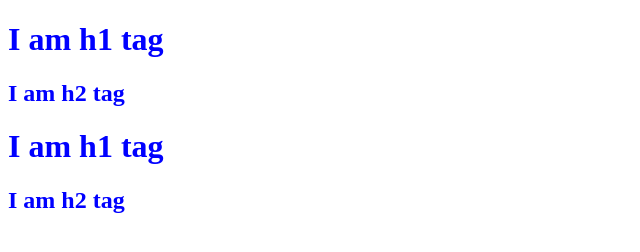
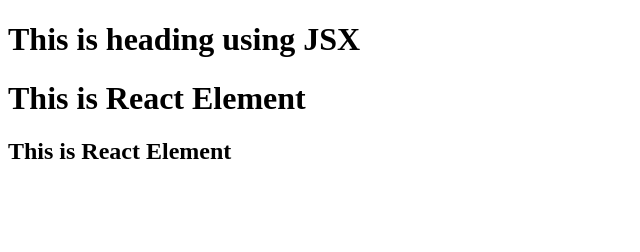
Before and after one commit to GauravGuptaiOS/React, a React app: page / in a window 1280 px wide. Shown: the whole page, without its empty margins (0-640 px from the left). Built offline with nearby package versions, Linux system fonts and the light colour scheme.

Commit message:
Episode 03

```diff
--- a/App.js
+++ b/App.js
@@ -1,18 +1,44 @@
 import React from "react"
 import ReactDOM from "react-dom/client"
 
-const heading = React.createElement("div", {
-    id : "heading"
-}, [React.createElement("div",{id : "child1", key : "child1"},
-     [React.createElement("h1",{key : "h1"},"I am h1 tag"),
-      React.createElement("h2",{key : "h2"},"I am h2 tag")
-    ]),
-    React.createElement("div",{id : "child2", key : "child2" },
-     [React.createElement("h1",{key : "h3"},"I am h1 tag"),
-      React.createElement("h2",{key : "h4"},"I am h2 tag")
-    ])
-]
+//ReactElement => JS Object => JS object into a real DOM element
+const heading = React.createElement("h1", {id : "heading"}, "This is React")
+const root = ReactDOM.createRoot(document.getElementById("root"))
+//root.render(heading)
+
+// JSX => ReactElement => JS Object => HTML Element(render)
+
+// React Element
+const jsxHeading = (
+<h1> This is heading using JSX </h1>
 )
-const root = ReactDOM.createRoot(document.getElementById("root"))
 
-root.render(heading)
+
+//Functional Component : A JS function that return some piece of JSX or react element is called functional component
+const HeadingComponent = () => <h1> This is react element using functional component</h1>
+
+const HeadingComponent2 = () => {
+  return <h1> Heading component with return  </h1>
+}
+
+const HeadingComponent3 = () => (
+  <h1>This is functional component without explicit return </h1>
+)
+
+//Compositional Component
+const HeadingComponent4 = () => (
+  <div id = "container" >
+  <HeadingComponent3/>
+  <h2> This is compositional component</h2>
+  </div>
+)
+
+const title = (
+  <div>
+     {jsxHeading}
+     <h1> This is React Element </h1>
+     <h2> This is React Element </h2>
+  </div>
+
+)
+root.render(title )
--- a/index.html
+++ b/index.html
@@ -7,8 +7,9 @@
     <title>Gaurav</title>
 </head>
 <body>
-    <div id = "root">  </div>
-
+    <div id = "root">
+        <h1> Not Rendered</h1>
+    </div>
 </body>
 <script type="module" src = "./App.js">
 
```
Also changed, not shown: package.json (+1 -7 lines).
